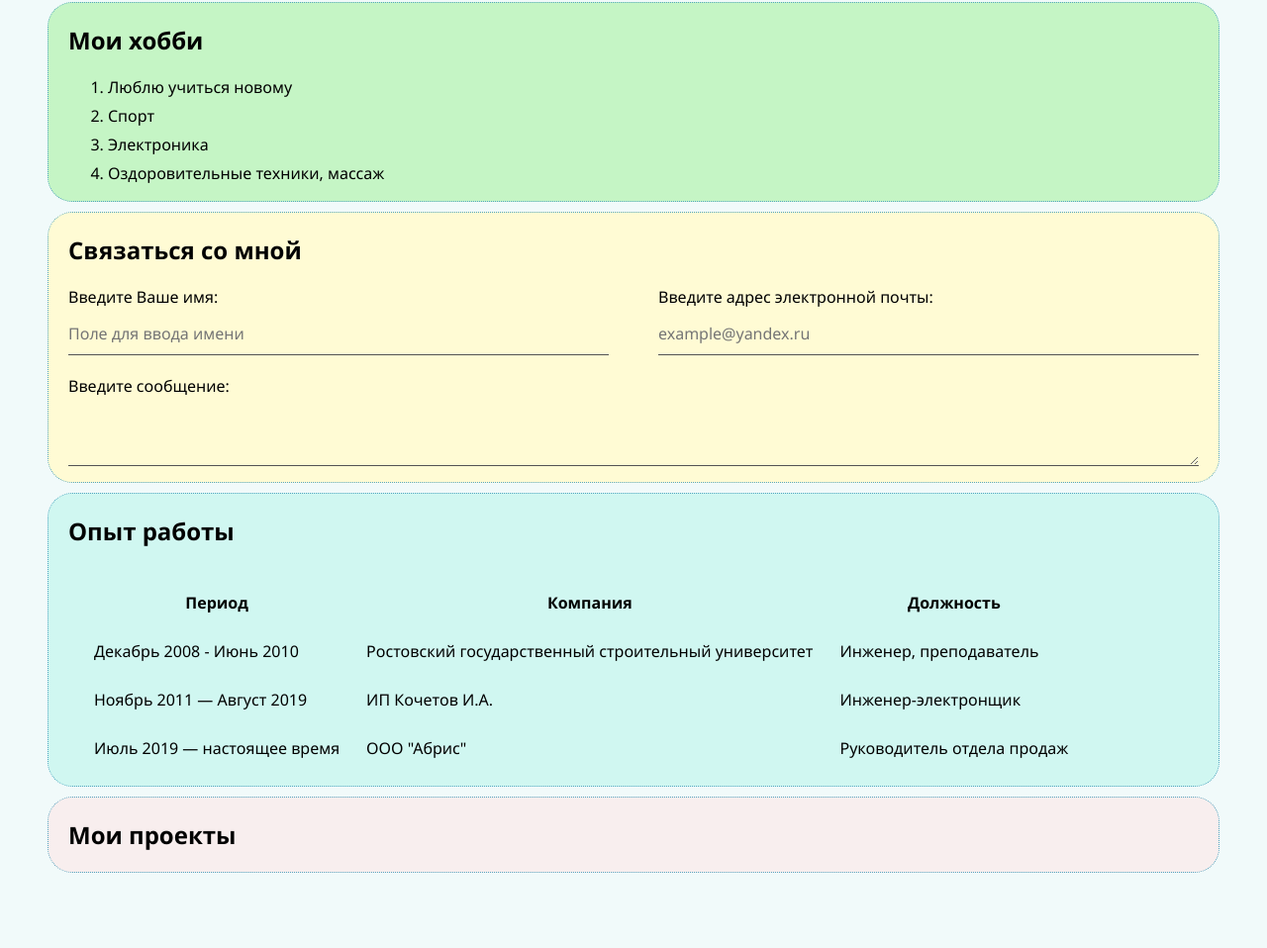
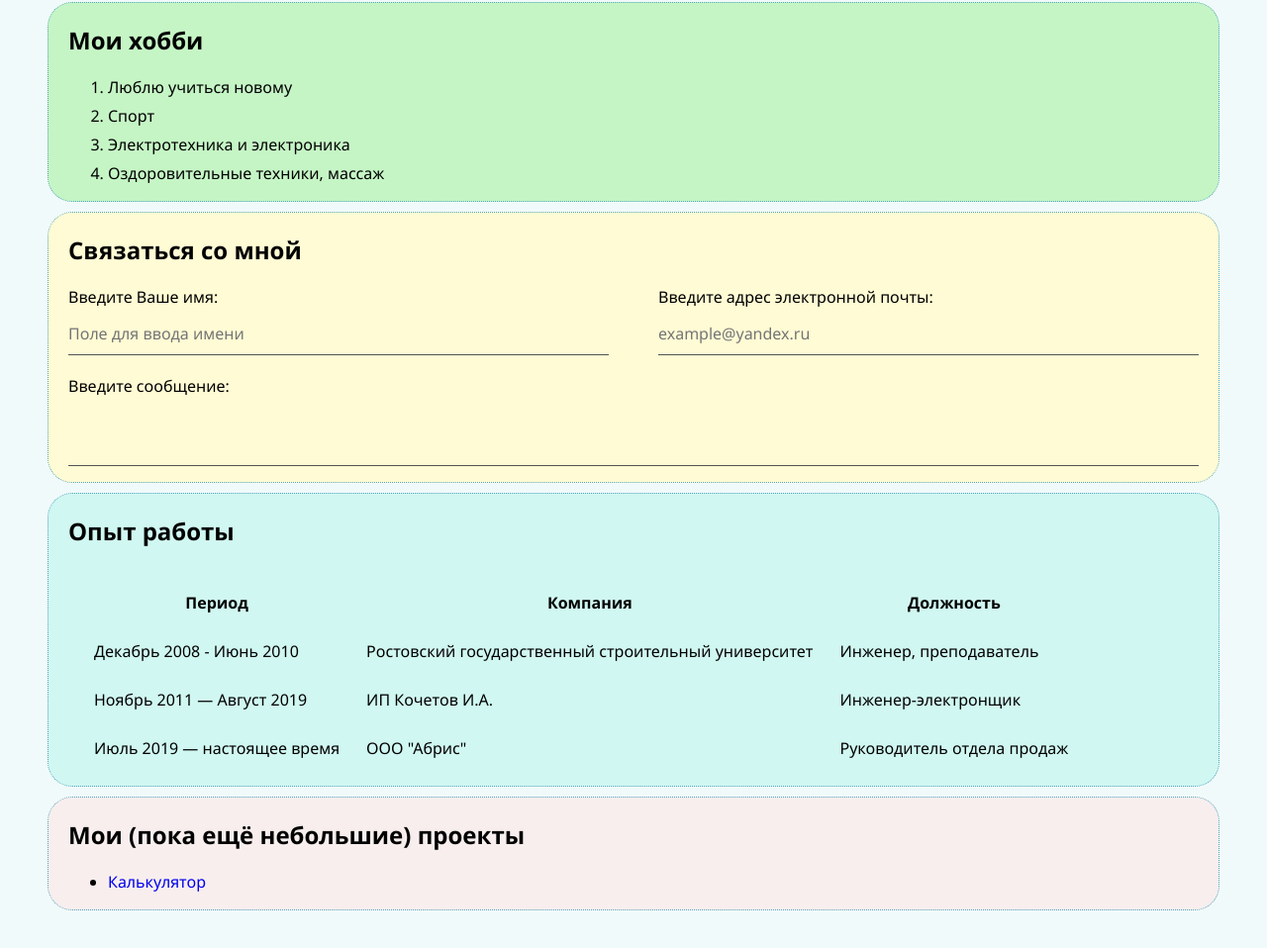
Before and after one commit to PipenkoMikhail/cv, a plain HTML site: page index.html in a window 1280 px wide. Shown: the part 336-1294 px from the top of the page at 99% size. Before the commit the page ends 1256 px from the top, so only its background shows below. Drawn offline with Linux system fonts and the light colour scheme.

Commit message:
Add calc

```diff
--- a/index.html
+++ b/index.html
@@ -32,7 +32,7 @@
             <ol>
                 <li>Люблю учиться новому</li>
                 <li>Спорт</li>
-                <li>Электроника</li>
+                <li>Электротехника и электроника</li>
                 <li>Оздоровительные техники, массаж</li>
             </ol>
         </div>
@@ -79,7 +79,10 @@
             </table>
         </div>
         <div class="card bg-project">
-            <h2>Мои проекты</h2>
+            <h2>Мои (пока ещё небольшие) проекты</h2>
+                <ul>
+                    <li><a href="https://pipenkomikhail.github.io/JS.calculator/">Калькулятор</a></li>
+                </ul>
         </div>
     </div>
 </body>
--- a/style.css
+++ b/style.css
@@ -77,6 +77,7 @@ a {
     padding: 15px 0px 10px;
     outline: none;
     font: inherit;
+    resize: none;
 }
 .row {
     display: flex;
```
